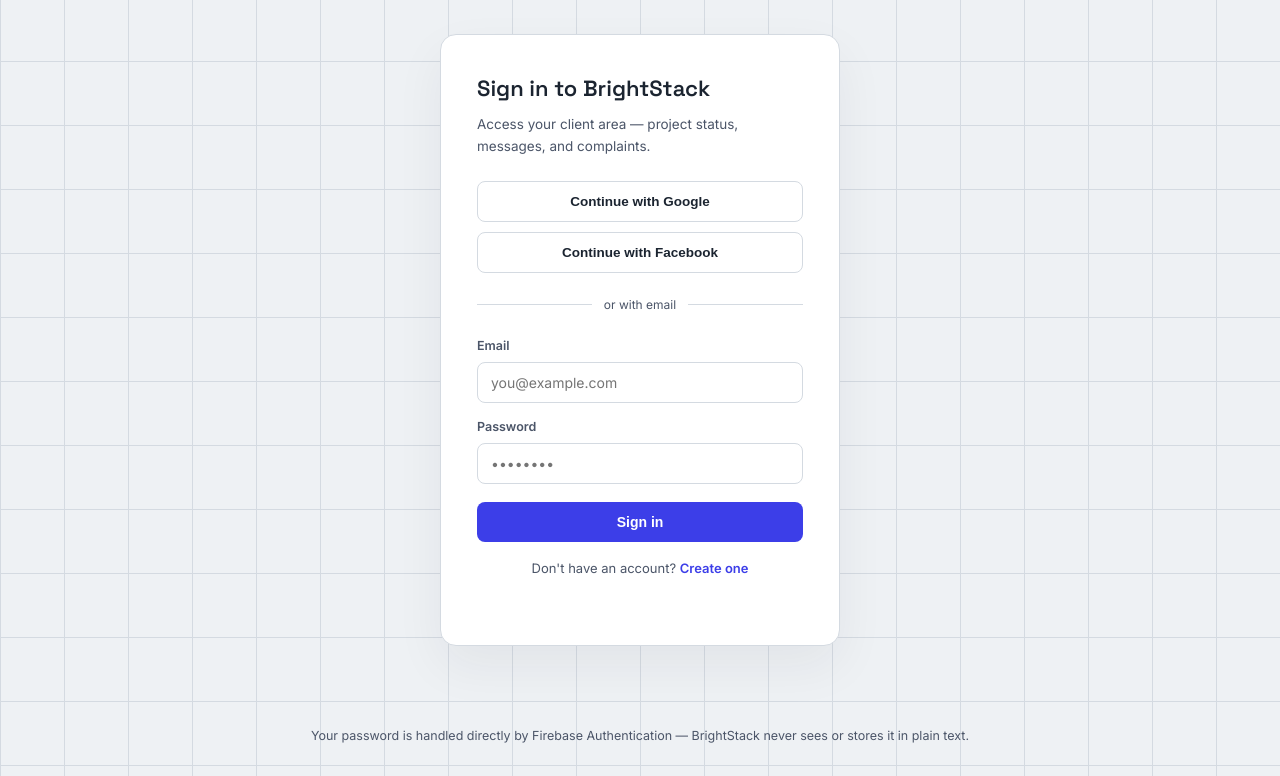
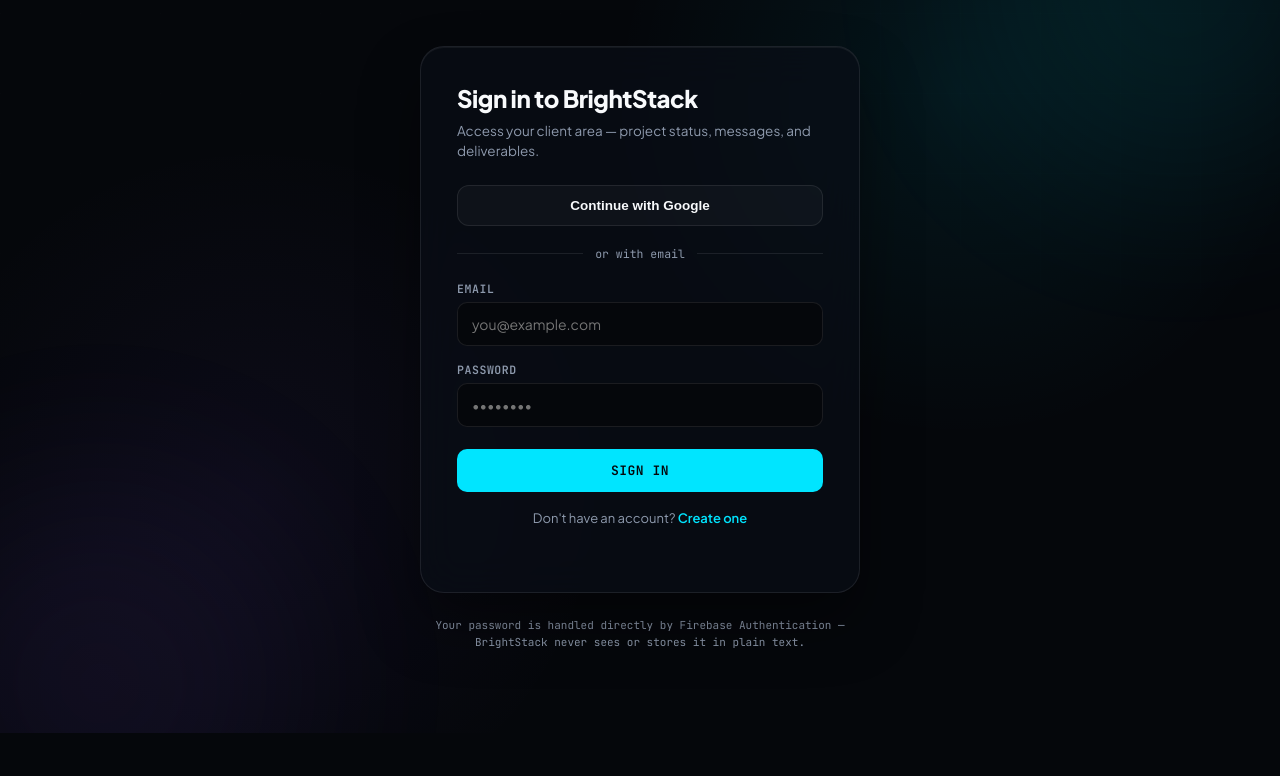
Before and after one commit to hassansaeed14/brightstack-portfolio, a plain HTML site: page signin.html in a window 1280 px wide. Shown: the part 67-843 px from the top of the page. After the commit the page ends 800 px from the top, so only its background shows below. Drawn offline with Linux system fonts and the light colour scheme; no server answers.

Commit message:
Revamp sign-in page layout and styles
Updated styles and structure for the sign-in page, including new background effects and improved layout. Modified authentication methods to remove Facebook sign-in.

```diff
--- a/signin.html
+++ b/signin.html
@@ -9,98 +9,150 @@
 <meta property="og:type" content="website">
 <meta property="og:title" content="Sign in — BrightStack Co.">
 <meta property="og:description" content="An interactive portfolio project by Hassan Saeed at BrightStack Co.">
-<meta property="og:url" content="https://hassansaeed14.github.io/brightstack-portfolio/signin.html">
-<meta property="og:image" content="https://hassansaeed14.github.io/brightstack-portfolio/og-card.svg">
-<meta name="twitter:card" content="summary_large_image">
 <link rel="preconnect" href="https://fonts.googleapis.com">
-<link href="https://fonts.googleapis.com/css2?family=Space+Grotesk:wght@500;600;700&family=Inter:wght@400;500;600&family=JetBrains+Mono:wght@400;500&display=swap" rel="stylesheet">
+<link href="https://fonts.googleapis.com/css2?family=Plus+Jakarta+Sans:wght@400;500;600;700;800&family=JetBrains+Mono:wght@400;500;600&display=swap" rel="stylesheet">
 <style>
-  :root{
-    --ink:#1B2430; --ink-soft:#4B5568; --paper:#EEF1F4; --paper-2:#FFFFFF;
-    --line:#D4DAE1; --signal:#FFC93C; --signal-ink:#2A2005; --indigo:#3C3EE8; --indigo-soft:#EEEEFD;
+  :root {
+    --bg: #05070b;
+    --bg-soft: #080c13;
+    --text: #f8fafc;
+    --muted: #8e9aad;
+    --cyan: #00e5ff;
+    --cyan-soft: rgba(0, 229, 255, 0.15);
+    --peach: #ffd8bd;
+    --purple: #8b5cf6;
+    --glass: rgba(10, 15, 24, 0.65);
+    --border: rgba(255,255,255,0.085);
+    --border-hover: rgba(0,229,255,0.38);
+    --max-width: 440px;
+    --radius-lg: 24px;
+    --radius-md: 16px;
+    --ease: cubic-bezier(0.16, 1, 0.3, 1);
+    --red: #ff4d4d;
   }
-  *{margin:0;padding:0;box-sizing:border-box;}
-  body{
-    background:var(--paper);color:var(--ink);font-family:'Inter',sans-serif;line-height:1.6;
-    min-height:100vh;display:flex;flex-direction:column;
-    background-image:linear-gradient(var(--line) 1px, transparent 1px),linear-gradient(90deg, var(--line) 1px, transparent 1px);
-    background-size:64px 64px;
+
+  * { margin: 0; padding: 0; box-sizing: border-box; }
+  body {
+    min-height: 100vh;
+    background:
+      radial-gradient(circle at 75% 20%, rgba(0,229,255,0.07), transparent 30%),
+      radial-gradient(circle at 20% 70%, rgba(139,92,246,0.06), transparent 30%),
+      var(--bg);
+    color: var(--text);
+    font-family: 'Plus Jakarta Sans', sans-serif;
+    display: flex;
+    flex-direction: column;
+    align-items: center;
+    justify-content: center;
+    padding: 24px;
+    overflow-x: hidden;
   }
-  a{color:inherit;text-decoration:none;}
-  .mono{font-family:'JetBrains Mono',monospace;}
 
-  header{display:flex;justify-content:space-between;align-items:center;padding:26px 32px;max-width:1000px;margin:0 auto;width:100%;}
-  .logo{font-family:'Space Grotesk',sans-serif;font-weight:700;font-size:18px;}
-  .logo span{color:var(--indigo);}
-  .back-link{font-size:13px;font-weight:600;color:var(--ink-soft);}
-  .back-link:hover{color:var(--ink);}
+  .background {
+    position: fixed; inset: 0; pointer-events: none; z-index: -10; overflow: hidden;
+  }
+  .grid {
+    position: absolute; inset: 0; opacity: 0.23;
+    background-image: linear-gradient(rgba(255,255,255,0.035) 1px, transparent 1px), linear-gradient(90deg, rgba(255,255,255,0.035) 1px, transparent 1px);
+    background-size: 80px 80px;
+    mask-image: linear-gradient(to bottom, black, transparent 90%);
+  }
+  .orb {
+    position: absolute; width: 400px; height: 400px; border-radius: 50%; filter: blur(100px); opacity: 0.08;
+  }
+  .orb.one { top: -150px; right: -100px; background: var(--cyan); }
+  .orb.two { bottom: -150px; left: -100px; background: var(--purple); }
 
-  .wrap{flex:1;display:flex;align-items:center;justify-content:center;padding:20px 32px 60px;}
-  .card{
-    background:var(--paper-2);border:1px solid var(--line);border-radius:16px;padding:36px;
-    max-width:400px;width:100%;box-shadow:0 20px 50px rgba(27,36,48,0.06);
+  header {
+    position: absolute; top: 24px; left: 32px; right: 32px;
+    display: flex; justify-content: space-between; align-items: center;
+    max-width: 1000px; margin: 0 auto; width: calc(100% - 64px);
   }
-  h1{font-family:'Space Grotesk',sans-serif;font-weight:600;font-size:22px;margin-bottom:8px;}
-  .card p.sub{font-size:13.5px;color:var(--ink-soft);margin-bottom:24px;}
+  .logo { font-weight: 800; font-size: 18px; }
+  .logo span { color: var(--cyan); text-shadow: 0 0 20px rgba(0,229,255,0.3); }
+  .back-link { font-size: 12px; font-family: 'JetBrains Mono', monospace; color: var(--muted); transition: color 0.3s; }
+  .back-link:hover { color: var(--cyan); }
 
-  .oauth-row{display:flex;flex-direction:column;gap:10px;margin-bottom:22px;}
-  .auth-provider-btn{
-    padding:12px 16px;border-radius:8px;border:1px solid var(--line);background:#fff;font-weight:600;
-    font-size:13.5px;cursor:pointer;text-align:center;color:var(--ink);
+  .card {
+    width: 100%;
+    max-width: var(--max-width);
+    background: var(--glass);
+    border: 1px solid var(--border);
+    border-radius: var(--radius-lg);
+    padding: 36px;
+    backdrop-filter: blur(20px);
+    box-shadow: 0 30px 60px rgba(0,0,0,0.4), inset 0 1px 0 rgba(255,255,255,0.05);
+    margin-top: 40px;
   }
-  .auth-provider-btn:hover{border-color:var(--indigo);color:var(--indigo);}
 
-  .divider{display:flex;align-items:center;gap:12px;margin-bottom:22px;color:var(--ink-soft);font-size:12px;}
-  .divider::before, .divider::after{content:'';flex:1;height:1px;background:var(--line);}
+  h1 { font-size: 24px; font-weight: 800; letter-spacing: -0.02em; margin-bottom: 8px; }
+  .card p.sub { font-size: 13.5px; color: var(--muted); margin-bottom: 24px; line-height: 1.5; }
 
-  .field{margin-bottom:14px;}
-  .field label{display:block;font-size:12.5px;font-weight:600;color:var(--ink-soft);margin-bottom:6px;}
-  .field input{
-    width:100%;border:1px solid var(--line);border-radius:8px;padding:11px 13px;font-size:14px;font-family:inherit;
+  .oauth-row { display: flex; flex-direction: column; gap: 10px; margin-bottom: 20px; }
+  .auth-provider-btn {
+    width: 100%;
+    padding: 12px 16px; border-radius: 12px; border: 1px solid var(--border);
+    background: rgba(255,255,255,0.03); font-weight: 600;
+    font-size: 13.5px; cursor: pointer; text-align: center; color: var(--text);
+    transition: all 0.3s var(--ease);
   }
-  .field input:focus{outline:2px solid var(--indigo);outline-offset:1px;border-color:var(--indigo);}
+  .auth-provider-btn:hover { border-color: var(--cyan); color: var(--cyan); background: var(--cyan-soft); transform: translateY(-2px); }
 
-  .primary-btn{
-    width:100%;background:var(--indigo);color:#fff;border:none;padding:12px;border-radius:8px;
-    font-weight:600;font-size:14px;cursor:pointer;margin-top:4px;
+  .divider { display: flex; align-items: center; gap: 12px; margin-bottom: 20px; color: var(--muted); font-size: 11.5px; font-family: 'JetBrains Mono', monospace; }
+  .divider::before, .divider::after { content: ''; flex: 1; height: 1px; background: var(--border); }
+
+  .field { margin-bottom: 16px; }
+  .field label { display: block; font-size: 11.5px; font-weight: 600; color: var(--muted); margin-bottom: 6px; font-family: 'JetBrains Mono', monospace; text-transform: uppercase; letter-spacing: 0.05em; }
+  .field input {
+    width: 100%; border: 1px solid var(--border); border-radius: 10px; padding: 12px 14px;
+    font-size: 14px; font-family: 'Plus Jakarta Sans', sans-serif; background: var(--bg); color: var(--text);
+    outline: none; transition: border-color 0.3s, box-shadow 0.3s;
   }
-  .primary-btn:hover{background:#2f31c9;}
+  .field input:focus { border-color: var(--cyan); box-shadow: 0 0 15px rgba(0,229,255,0.15); }
 
-  .toggle-row{text-align:center;margin-top:16px;font-size:13px;color:var(--ink-soft);}
-  .toggle-row button{background:none;border:none;color:var(--indigo);font-weight:600;cursor:pointer;font-size:13px;font-family:inherit;}
+  .primary-btn {
+    width: 100%; background: var(--cyan); color: #05070b; border: none; padding: 13px; border-radius: 10px;
+    font-weight: 700; font-size: 13px; cursor: pointer; margin-top: 6px;
+    font-family: 'JetBrains Mono', monospace; text-transform: uppercase; letter-spacing: 0.5px;
+    transition: all 0.3s var(--ease);
+  }
+  .primary-btn:hover { background: var(--peach); transform: translateY(-2px); box-shadow: 0 0 25px rgba(255,216,189,0.3); }
 
-  #authStatus{font-size:12.5px;color:var(--ink-soft);margin-top:14px;text-align:center;min-height:16px;}
-  #authStatus.error{color:#C4453A;}
+  .toggle-row { text-align: center; margin-top: 18px; font-size: 13px; color: var(--muted); }
+  .toggle-row button { background: none; border: none; color: var(--cyan); font-weight: 600; cursor: pointer; font-size: 13px; font-family: inherit; transition: color 0.3s; }
+  .toggle-row button:hover { color: var(--peach); text-decoration: underline; }
 
-  footer{padding:20px 32px 30px;text-align:center;font-size:12.5px;color:var(--ink-soft);}
+  #authStatus { font-size: 12px; color: var(--muted); margin-top: 14px; text-align: center; min-height: 16px; font-family: 'JetBrains Mono', monospace; }
+  #authStatus.error { color: var(--red); }
 
-  @media (max-width:560px){
-    body{overflow-x:hidden;}
-    header{padding:18px;}
-    .wrap{padding:12px 18px 40px;}
-    .card{padding:26px 20px;border-radius:12px;}
-    h1{font-size:19px;}
-    .card p.sub{font-size:13px;}
-    .auth-provider-btn{padding:13px 14px;}
-    footer{padding:16px 18px 26px;font-size:11.5px;}
+  footer { padding: 24px 32px 10px; text-align: center; font-size: 11px; color: var(--muted); font-family: 'JetBrains Mono', monospace; max-width: 500px; line-height: 1.5; }
+
+  @media (max-width: 560px) {
+    header { left: 18px; right: 18px; width: calc(100% - 36px); top: 16px; }
+    .card { padding: 26px 20px; border-radius: var(--radius-md); }
+    h1 { font-size: 21px; }
   }
 </style>
 </head>
 <body>
+
+<div class="background">
+  <div class="grid"></div>
+  <div class="orb one"></div>
+  <div class="orb two"></div>
+</div>
 
 <header>
   <div class="logo">Bright<span>Stack</span> Co.</div>
   <a href="index.html" class="back-link">← Back to portfolio</a>
 </header>
 
-<div class="wrap">
 <div class="card">
   <h1 id="formTitle">Sign in to BrightStack</h1>
-    <p class="sub">Access your client area — project status, messages, and complaints.</p>
+  <p class="sub">Access your client area — project status, messages, and deliverables.</p>
 
   <div class="oauth-row">
     <button class="auth-provider-btn" onclick="signInOAuth('google')">Continue with Google</button>
-      <button class="auth-provider-btn" onclick="signInOAuth('facebook')">Continue with Facebook</button>
   </div>
 
   <div class="divider">or with email</div>
@@ -121,15 +173,14 @@
 
   <div id="authStatus"></div>
 </div>
-</div>
 
 <footer>Your password is handled directly by Firebase Authentication — BrightStack never sees or stores it in plain text.</footer>
 
 <script type="module">
-  import { auth, db, googleProvider, facebookProvider } from './firebase-config.js';
+  import { auth, db, googleProvider } from './firebase-config.js';
   import {
     signInWithPopup, onAuthStateChanged, createUserWithEmailAndPassword,
-    signInWithEmailAndPassword, updateProfile
+    signInWithEmailAndPassword
   } from 'https://www.gstatic.com/firebasejs/10.12.2/firebase-auth.js';
   import { doc, getDoc, setDoc } from 'https://www.gstatic.com/firebasejs/10.12.2/firebase-firestore.js';
 
@@ -173,7 +224,7 @@
     statusEl.className = '';
     statusEl.textContent = 'Opening ' + name + ' sign-in…';
     try {
-      const provider = name === 'google' ? googleProvider : facebookProvider;
+      const provider = googleProvider;
       const result = await signInWithPopup(auth, provider);
       await ensureClientDoc(result.user);
       redirectAfterAuth();
@@ -222,7 +273,6 @@
     }
   };
 
-  // If already signed in, skip straight through
   onAuthStateChanged(auth, (user) => {
     if (user) redirectAfterAuth();
   });
```
Lines whose indentation alone changed are shown as unchanged.
